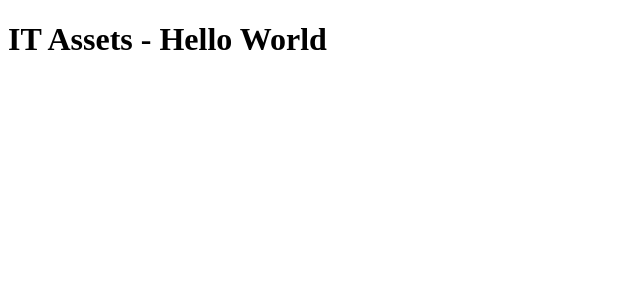
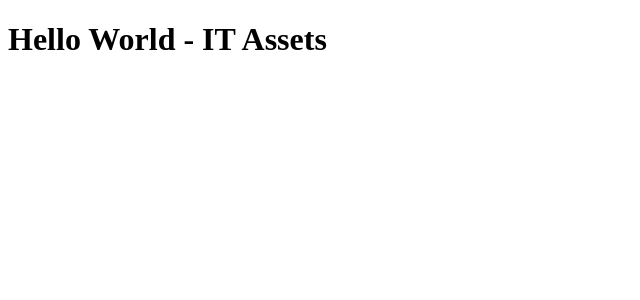
Before and after one commit to biitassets-VSS/itassets, a Next.js app: page / in a window 1280 px wide. Shown: the top 300 px of the page, without its empty margins (0-640 px from the left). Built offline with nearby package versions, Linux system fonts and the light colour scheme.

Commit message:
Ultra minimal - just Hello World

```diff
--- a/app/page.tsx
+++ b/app/page.tsx
@@ -1,3 +1,3 @@
 export default function Home() {
-  return <h1>IT Assets - Hello World</h1>
+  return <h1>Hello World - IT Assets</h1>
 }
```
